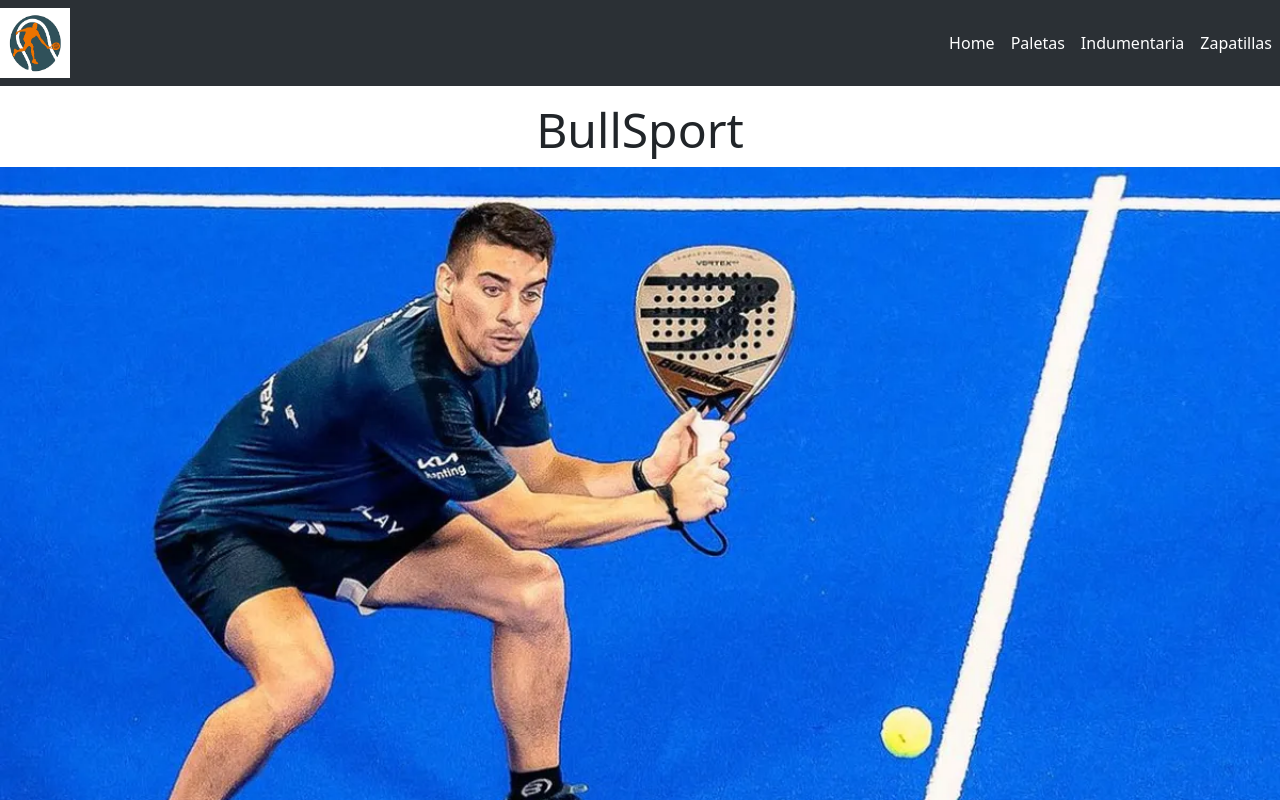
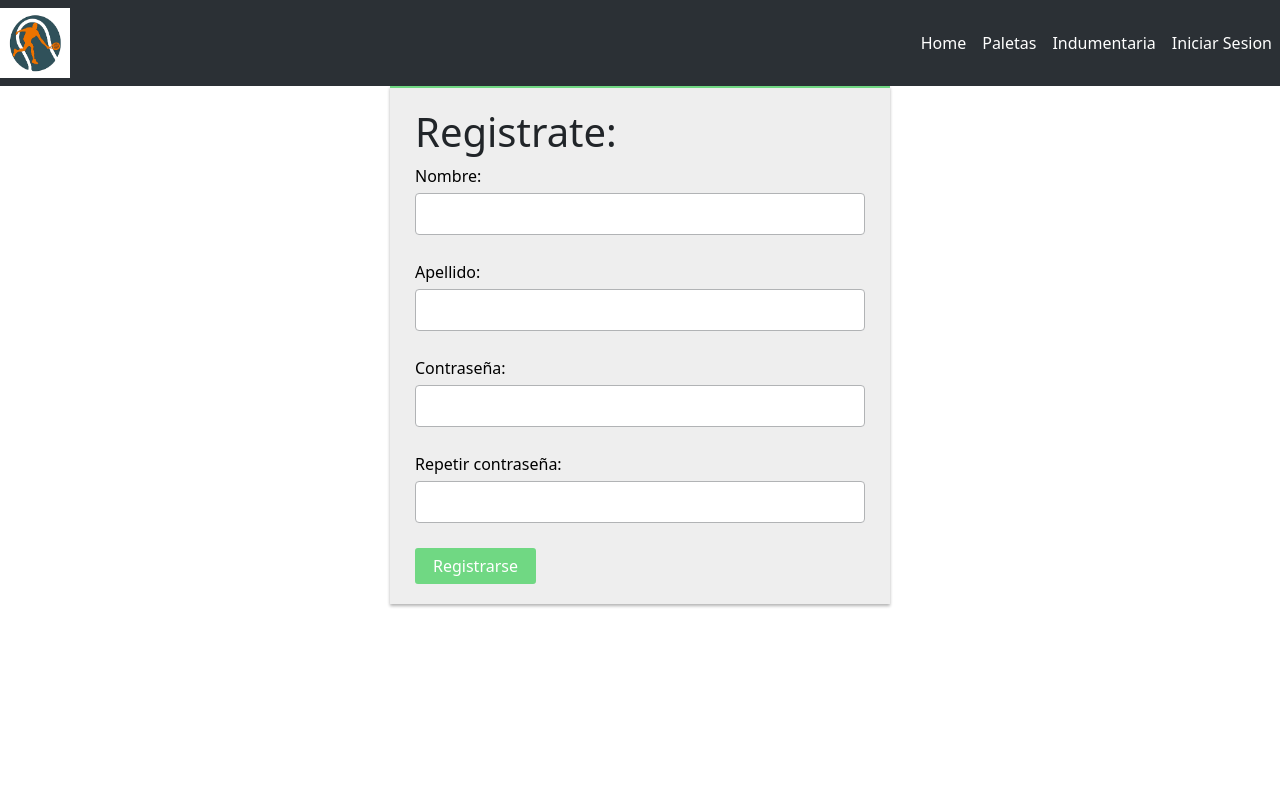
Before and after one commit to Redolff/BullSport, a React (Vite) app: page /login in a window 1280 px wide. Shown: the top 800 px of the page. Built offline with nearby package versions, Linux system fonts and the light colour scheme.

Commit message:
Add react-router-dom and section login

```diff
--- a/package.json
+++ b/package.json
@@ -12,7 +12,8 @@
 	},
 	"dependencies": {
 		"react": "18.2.0",
-		"react-dom": "18.2.0"
+		"react-dom": "18.2.0",
+		"react-router-dom": "^6.20.1"
 	},
 	"devDependencies": {
 		"@types/react": "18.2.15",
--- a/src/App.jsx
+++ b/src/App.jsx
@@ -1,13 +1,20 @@
 import './App.css'
+import { Routes, Route } from 'react-router-dom'
 import NavBar from './components/NavBar'
 import Home from './components/Home'
+import Login from './components/Login'
 
 const App = () => {
 
 	return (
 		<div className='app'>
 			<NavBar />
-			<Home />
+			<Routes>
+				<Route path='/' element={<Home />} />
+				<Route path='/paletas' element={"<Paletas />"} />
+				<Route path='/indumentaria' element={"<Indumentaria />"} />
+				<Route path='/login' element={<Login />} />
+			</Routes>
 		</div>
 	)
 }
--- /dev/null
+++ b/src/components/Input.jsx
@@ -0,0 +1,14 @@
+import '../style/input.css'
+
+const Input = ({ label, ...rest }) => {
+
+    return (
+        <div className="control">
+            <label className="label"> {label} </label>
+            <input className="input" {...rest} />
+        </div>
+    )
+
+}
+
+export default Input
--- /dev/null
+++ b/src/components/Login.jsx
@@ -0,0 +1,65 @@
+import { useState } from "react"
+import '../style/form.css'
+import Input from './Input'
+
+const Login = () => {
+
+    const [formulario, setFormulario] = useState({
+        name: '',
+        lastname: '',
+        password: '',
+        repeatPassword: '',
+    })
+
+    const handleChange = (e) => {
+        e.preventDefault()
+        setFormulario({
+            ...formulario,
+            [e.target.name]: e.target.value
+        })
+    }
+
+    console.log(formulario)
+
+    //logica del formulario -> hookPerosnalizado
+    //logica del usuario, si esta registrado se muestra form de registro, si no se inicia sesion
+
+    return (
+        <div className="container">
+            <form className="form-login">
+                <h1> Registrate: </h1>
+                <Input
+                    label="Nombre:"
+                    name="name"
+                    type="text"
+                    value={formulario.name}
+                    onChange={handleChange}
+                />
+                <Input
+                    label="Apellido:"
+                    name="lastname"
+                    type="text"
+                    value={formulario.lastname}
+                    onChange={handleChange}
+                />
+                <Input
+                    label='Contraseña:'
+                    name="password"
+                    type="password"
+                    value={formulario.password}
+                    onChange={handleChange}
+                />
+                <Input
+                    label='Repetir contraseña:'
+                    name="repeatPassword"
+                    type="password"
+                    value={formulario.repeatPassword}
+                    onChange={handleChange}
+                />
+                <button className="button" type="submit">Registrarse</button>
+            </form>
+        </div>
+    )
+}
+
+export default Login
--- a/src/components/NavBar.jsx
+++ b/src/components/NavBar.jsx
@@ -1,33 +1,46 @@
+//import { Switch, Route, NavLink, Link, useRouteMatch, useParams, useHistory, useLocation } from 'react-router-dom'
+import { Link, Outlet } from 'react-router-dom'
 import '../style/navbar.css'
-import Navs from './Navs'
 import Logo from './Logo'
 
 const NavBar = () => {
 
     return (
+        <div>
             <nav className="navbar navbar-expand-lg bg-body-tertiary" data-bs-theme="dark">
                 <Logo />
                 <div className="collapse navbar-collapse" id="navbarNavAltMarkup">
                     <div className="navbar-nav">
-                    <Navs
-                        href={'http://127.0.0.1:5173'}
-                        titulo={'Home'}
-                    />
-                    <Navs
-                        href={'/paletas'}
-                        titulo={'Paletas'}
-                    />
-                    <Navs
-                        href={'/indumentaria'}
-                        titulo={'Indumentaria'}
-                    />
-                    <Navs
-                        href={'/zapatillas'}
-                        titulo={'Zapatillas'}
-                    />
+                        <Link
+                            className="nav-link active"
+                            aria-current="page"
+                            to='/'>
+                                Home
+                        </Link >
+                        <Link
+                            className="nav-link active"
+                            aria-current="page"
+                            to='/paletas'>
+                                Paletas
+                        </Link >
+                        <Link
+                            className="nav-link active"
+                            aria-current="page"
+                            to='/indumentaria'>
+                                Indumentaria
+                        </Link >
+                        <Link
+                            className="nav-link active"
+                            aria-current="page"
+                            to='login'>
+                                Iniciar Sesion
+                        </Link >
                     </div>
                 </div>
             </nav>
+            <Outlet />
+        </div>
+
     );
 
 }
--- a/src/components/Navs.jsx
+++ /dev/null
@@ -1,11 +0,0 @@
-const Navs = ({ href, titulo }) => {
-
-    return (
-        <a className="nav-link active" aria-current="page" href={href}>
-            {titulo}
-        </a>
-    )
-
-}
-
-export default Navs
--- a/src/main.jsx
+++ b/src/main.jsx
@@ -1,10 +1,13 @@
 import React from 'react'
 import ReactDOM from 'react-dom/client'
+import { BrowserRouter } from 'react-router-dom'
 import App from './App.jsx'
-import './index.css'
+import './App.css'
 
 ReactDOM.createRoot(document.getElementById('root')).render(
 	<React.StrictMode>
-		<App />
+		<BrowserRouter>
+			<App />
+		</BrowserRouter>
 	</React.StrictMode>,
 )
--- /dev/null
+++ b/src/style/form.css
@@ -0,0 +1,24 @@
+.container {
+    display: flex;
+    justify-content: center;
+    height: 100%;
+    align-items: center;
+}
+
+.form-login {
+  background-color: #eee;
+  border-top: solid 2px rgb(112, 216, 131);
+  padding: 20px 25px;
+  width: 500px;
+  box-shadow: 0px 2px 3px rgb(0, 0, 0, 0.3);
+}
+
+.button {
+  background: rgb(112, 216, 131);
+  color: white;
+  font-size: 1em;
+  padding: 0.25em 1em;
+  border: 2px solid rgb(112, 216, 131);
+  border-radius: 3px;
+  cursor: pointer;
+}
--- /dev/null
+++ b/src/style/input.css
@@ -0,0 +1,18 @@
+.control{
+    margin-bottom: 20px;
+  }
+
+  .label{
+    color: #000;
+    display: block;
+    margin-bottom: 5px;
+  }
+
+  .input {
+    outline: none;
+    padding: 8px;
+    border: solid 1px #b1b3b5;
+    border-radius: 4px;
+    width: 100%;
+    margin-bottom: 5px;
+  }
```
Also changed, not shown: 1 other file (tests, documents, lock files or other folders). Lines whose indentation alone changed are shown as unchanged.
